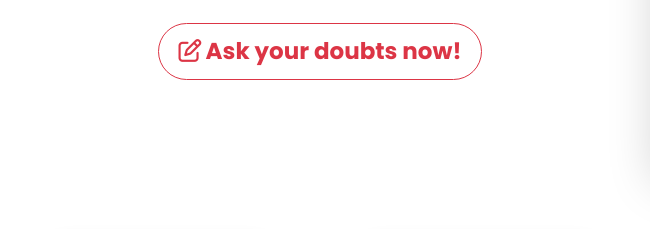
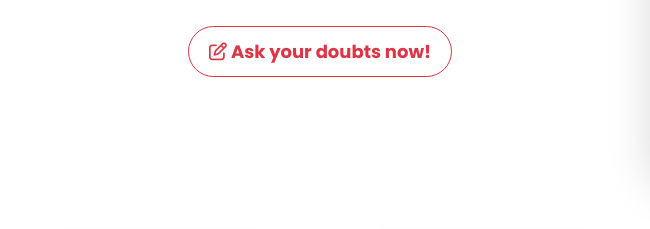
Before and after one commit to sscodes/EduTech, a plain HTML site: page index.html in a window 1280 px wide. Shown: the part 302-531 px from the top of the page, 0-650 px from the left. Drawn offline with nearby package versions, Linux system fonts and the light colour scheme; grey boxes are pictures that could not be loaded.

Commit message:
Update index.html

```diff
--- a/index.html
+++ b/index.html
@@ -69,7 +69,7 @@
                   Clarify your <span style="color: darkblue;">doubts</span> in <span style="color: red;">your language</span>.
                   <div class="col-12 text-center py-3">
                       <a href="#" target="_blank" class="btn btn-outline-danger rounded-pill" role="button">
-                        <h2 class="pt-2 px-2" style="font-size:23px; font-family: 'Poppins', sans-serif;"><i class="far fa-edit pr-1"></i>Ask your doubts now!</h1>
+                        <h2 class="pt-2 px-2" style="font-size:18px; font-family: 'Poppins', sans-serif;"><i class="far fa-edit pr-1"></i>Ask your doubts now!</h1>
                       </a>
                   </div>
               </div>
```
